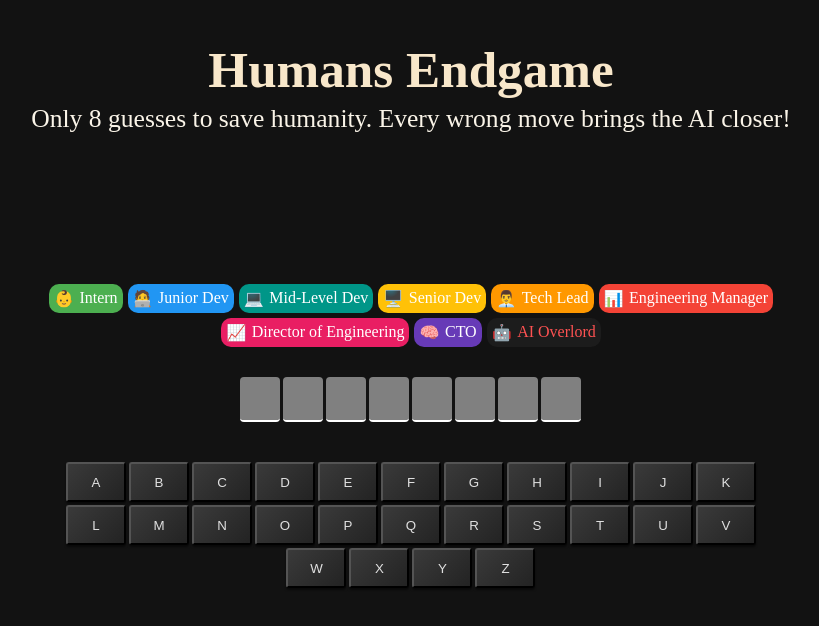
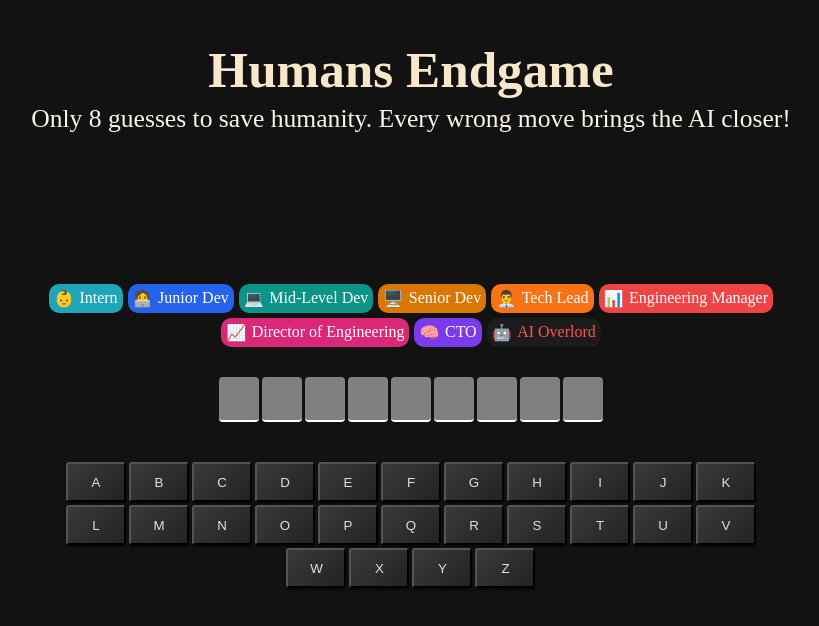
Before and after one commit to Rosh-codes/Humans-Endgame, a React (Vite) app: page / in a window 1280 px wide. Shown: the top 626 px of the page, without its empty margins (229-1048 px from the left). Built offline with nearby package versions, Linux system fonts and the light colour scheme.

Commit message:
added random words generation

```diff
--- a/src/App.jsx
+++ b/src/App.jsx
@@ -1,13 +1,16 @@
 import { useState } from "react"
 import Header from "./components/Header"
 import people from "./components/people"
+import { getFarewellText } from "./components/utility"
+import { getRandomWord } from "./components/words"
 import clsx from "clsx"
 
 export default function App() {
-  const [Guess, setGuess] = useState("firewall")
+  const [Guess, setGuess] = useState(()=>getRandomWord())
   const [clickedKey, setClickedKey] = useState([])
-
   const WrongGuessCount = clickedKey.filter(keys => !Guess.includes(keys)).length
+  const recentGuess = clickedKey[clickedKey.length - 1]
+  const incorrectGuess = recentGuess && !Guess.includes(recentGuess)
   const content = people.map((role, index) => (
     <div
       className={` Humans-box ${index < WrongGuessCount ? "lost" : ""}`}
@@ -41,7 +44,6 @@ export default function App() {
     const isGuessed = clickedKey.includes(alphabet)
     const isCorrect = isGuessed && Guess.includes(alphabet)
     const isWrong = isGuessed && !Guess.includes(alphabet)
-
     const className = clsx({
       CorrectKey: isCorrect,
       WrongKey: isWrong
@@ -52,6 +54,9 @@ export default function App() {
         className={className}
         onClick={() => PressKey(alphabet)}
         key={alphabet}
+        disabled={GameLost || GameWon}
+        aria-disabled = {GameLost || GameWon || isGuessed}
+
       >
         {alphabet.toUpperCase()}
       </button>
@@ -62,8 +67,13 @@ export default function App() {
     <main>
       <Header />
       <section className="Result-section" style={
-        { backgroundColor: GameWon ? "green" : GameLost ? "red" : "" }
+        { backgroundColor: GameWon ? "green" : GameLost ? "red" : incorrectGuess ? people[WrongGuessCount - 1].backgroundColor : null }
       }>
+        {!GameWon && !GameLost && WrongGuessCount > 0 && incorrectGuess &&
+          <div className="Status-Display">
+            <p>{getFarewellText(people[WrongGuessCount - 1].name)}</p>
+          </div>
+        }
         {GameWon && <div className="Status-Display">
           <p> We WON! </p>
           <p>You saved humanity! </p>
@@ -78,6 +88,7 @@ export default function App() {
       <section className="Guess-section">{GuessWord}</section>
       <section className="Keyboard-section">{keyboard}</section>
       {GameWon || GameLost ? <button className="NewGame-Btn">New Game</button> : null}
+
     </main>
   )
 }
--- a/src/components/people.js
+++ b/src/components/people.js
@@ -1,57 +1,12 @@
 const people = [
-  {
-    name: "Intern",
-    backgroundColor: "#4CAF50",
-    color: "#FFFFFF",
-    icon: "👶",
-  },
-  {
-    name: "Junior Dev",
-    backgroundColor: "#2196F3",
-    color: "#FFFFFF",
-    icon: "🧑‍💻",
-  },
-  {
-    name: "Mid-Level Dev",
-    backgroundColor: "#009688",
-    color: "#FFFFFF",
-    icon: "💻",
-  },
-  {
-    name: "Senior Dev",
-    backgroundColor: "#FFC107",
-    color: "#FFFFFF",
-    icon: "🖥️",
-  },
-  {
-    name: "Tech Lead",
-    backgroundColor: "#FF9800",
-    color: "#FFFFFF",
-    icon: "👨‍💼",
-  },
-  {
-    name: "Engineering Manager",
-    backgroundColor: "#F44336",
-    color: "#FFFFFF",
-    icon: "📊",
-  },
-  {
-    name: "Director of Engineering",
-    backgroundColor: "#E91E63",
-    color: "#FFFFFF",
-    icon: "📈",
-  },
-  {
-    name: "CTO",
-    backgroundColor: "#673AB7",
-    color: "#FFFFFF",
-    icon: "🧠",
-  },
-  {
-    name: "AI Overlord",
-    backgroundColor: "#1C1C1C", // near black
-    color: "#FF5252", // warning red for danger
-    icon: "🤖",
-  },
+  { name: "Intern", backgroundColor: "#1CA6B7", color: "#FFFFFF", icon: "👶" },
+  { name: "Junior Dev", backgroundColor: "#2563EB", color: "#FFFFFF", icon: "🧑‍💻" },
+  { name: "Mid-Level Dev", backgroundColor: "#0D9488", color: "#FFFFFF", icon: "💻" },
+  { name: "Senior Dev", backgroundColor: "#D97706", color: "#FFFFFF", icon: "🖥️" },
+  { name: "Tech Lead", backgroundColor: "#F97316", color: "#FFFFFF", icon: "👨‍💼" },
+  { name: "Engineering Manager", backgroundColor: "#EF4444", color: "#FFFFFF", icon: "📊" },
+  { name: "Director of Engineering", backgroundColor: "#DB2777", color: "#FFFFFF", icon: "📈" },
+  { name: "CTO", backgroundColor: "#7C3AED", color: "#FFFFFF", icon: "🧠" },
+  { name: "AI Overlord", backgroundColor: "#1C1C1C", color: "#FF5252", icon: "🤖" },
 ];
 export default people;
--- /dev/null
+++ b/src/components/utility.js
@@ -0,0 +1,19 @@
+export function getFarewellText(person) {
+    const options = [
+        `Farewell, ${person}`,
+        `Adios, ${person}`,
+        `R.I.P., ${person}`,
+        `We'll miss you, ${person}`,
+        `Oh no, not ${person}!`,
+        `${person} has fallen`,
+        `Gone but not forgotten, ${person}`,
+        `The end of ${person} as we know it`,
+        `${person} was taken by the AI`,
+        `${person}, your watch has ended`,
+        `${person} has left the fight`,
+        `${person} could not escape the AI`
+    ];
+
+    const randomIndex = Math.floor(Math.random() * options.length);
+    return options[randomIndex];
+}
--- /dev/null
+++ b/src/components/words.js
@@ -0,0 +1,48 @@
+export function getRandomWord() {
+const words = [
+  "firewall", "backyard", "sidekick", "grainery", "daylight", "notebook", "bluebird",
+  "handyman", "moonlight", "redesign", "snowfall", "playmate", "keyboard", "lighthouse",
+  "algorithm", "sandboxed", "cupboard", "pineapple", "bracelets", "footprint", "material",
+  "nightmare", "starving", "umbrella", "vacation", "wildfire", "zeppelin", "birthdays",
+  "breaking", "briefcase", "building", "calculator", "campaign", "candidate", "carpenter",
+  "cellphone", "challenge", "champion", "character", "chemistry", "childhood", "civilian",
+  "clarinet", "classroom", "commander", "commerce", "commuting", "component",
+  "computer", "concrete", "conflict", "congress", "contract", "controller",
+  "convention", "conversion", "cooking", "corporate", "corridor", "countries", "covering",
+  "creation", "creative", "creditor", "criminal", "criteria", "critical", "crossing",
+  "customer", "database", "daughter", "deadline", "decision", "delivery", "describe",
+  "designer", "detailed", "dialogue", "diameter", "director", "disaster", "discount",
+  "discover", "disorder", "distance", "distinct", "document", "dominate", "dramatic",
+  "drawing", "dressing", "duration", "dynamics", "earnings", "economic", "educated",
+  "electric", "employee", "employer", "endeavor", "engineer", "enormous", "entirely",
+  "estimate", "evaluate", "everyone", "evidence", "exchange", "exciting", "exercise",
+  "existing", "explicit", "external", "facility", "favorite", "fighting", "flexible",
+  "floating", "football", "forecast", "friendly", "function", "generate", "governor",
+  "graduate", "graphics", "greatest", "guardian", "guidance", "handling", "hardware",
+  "headline", "heritage", "historic", "hospital", "humanity", "important", "instance",
+  "internal", "interval", "introduce", "invasion", "involve", "journal", "judgment",
+  "landscape", "language", "laughter", "learning", "lifeline", "magnetic", "maintain",
+  "majority", "medieval", "movement", "musician", "natural", "negative", "occasion",
+  "offering", "ongoing", "operator", "original", "painting", "parallel", "patient",
+  "pattern", "penalty", "percent", "perfect", "perform", "perhaps", "physical",
+  "planning", "popular", "portion", "previous", "primary", "privacy", "private",
+  "problem", "produce", "program", "promise", "promote", "protect", "provide",
+  "purpose", "quality", "quantity", "quarter", "quickly", "reading", "reality",
+  "receipt", "receive", "record", "reflect", "regional", "regular", "relation",
+  "release", "remains", "removal", "replace", "request", "require", "research",
+  "resist", "resource", "respect", "response", "result", "returned", "revenue",
+  "scenario", "science", "section", "security", "selling", "service", "setting",
+  "several", "similar", "situation", "society", "soldier", "solution", "speaker",
+  "special", "species", "spending", "station", "storage", "strategy", "student",
+  "subject", "success", "suggest", "support", "suppose", "survive", "teacher",
+  "technology", "terminal", "territory", "theory", "therapy", "thinking", "thirteen",
+  "thousand", "through", "tonight", "toolbox", "tourist", "trained", "transfer",
+  "transport", "travel", "treatment", "triangle", "tropical", "uniform", "unknown",
+  "unusual", "upgrade", "usually", "utility", "valuable", "variable", "vehicle",
+  "village", "violence", "virtual", "walking", "warning", "wedding", "weekend",
+  "welcome", "western", "willing", "winning", "without", "writing", "younger",
+  "zoologist"
+];
+
+const randomIndex = Math.floor(Math.random() * words.length);
+    return words[randomIndex];}
--- a/src/index.css
+++ b/src/index.css
@@ -112,7 +112,9 @@ body {
   background: #00E5FF;
   color: black;
 }
-
+.Keyboard-section button:disabled{
+  opacity: 0.6;
+}
 .NewGame-Btn {
   padding: 10px 20px;
   display: flex;
```
